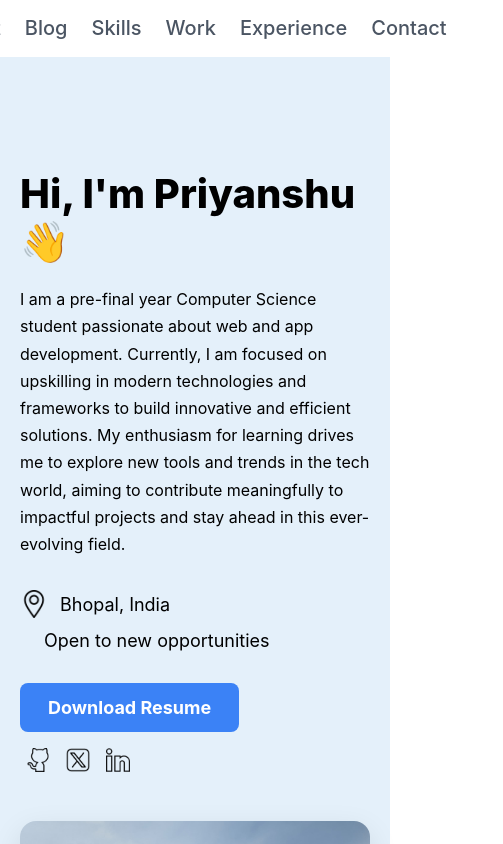
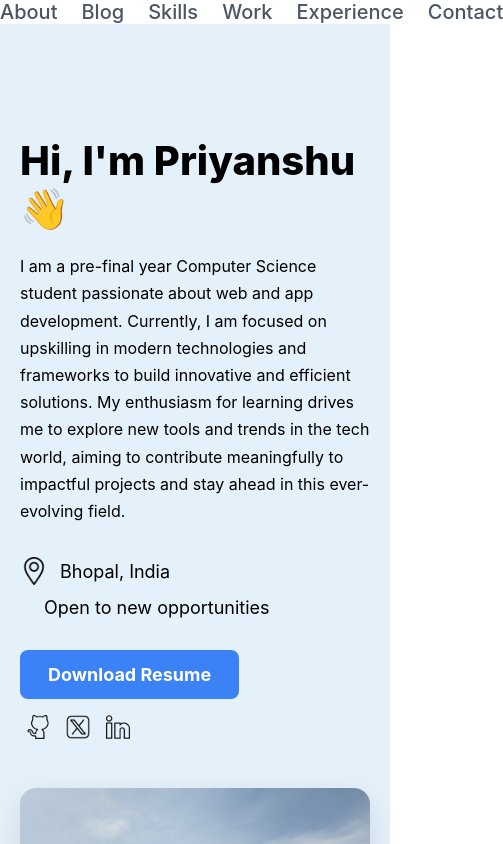
Before and after one commit to devopriyanshu/my-portfolio, a React (Create React App) app in the folder portfolio/: page / in a window 390 px wide. Shown: the top 844 px of the page, 503 px wide, since content can reach past the window. Built offline with nearby package versions, Linux system fonts and the light colour scheme.

Commit message:
header responsiveness tw

```diff
--- a/portfolio/src/components/Layout/Header.jsx
+++ b/portfolio/src/components/Layout/Header.jsx
@@ -2,22 +2,8 @@ import React from 'react';
 import Navigation from './Navigation';
 
 export default function Header({ onScrollTo }) {
-  const isMobile = window.innerWidth <= 768; // Adjust breakpoint as needed
-
-  const styles = {
-    header: {
-      background: '#fff',
-      borderBottom: '1px solid rgba(255, 255, 255, 0)',
-      padding: isMobile ? '16px 20px' : '16px 80px', // Smaller padding for mobile
-      display: 'flex',
-      alignItems: 'center',
-      justifyContent: isMobile ? 'center' : 'space-between', // Center content on mobile
-      flexDirection: isMobile ? 'column' : 'row', // Stack items on mobile
-    },
-  };
-
   return (
-    <header style={styles.header}>
+    <header className="bg-white border-b border-transparent px-5 sm:px-20 md:px-32 lg:px-40 py-4 flex items-center justify-between flex-col sm:flex-row">
       <Navigation onScrollTo={onScrollTo} />
     </header>
   );
```
